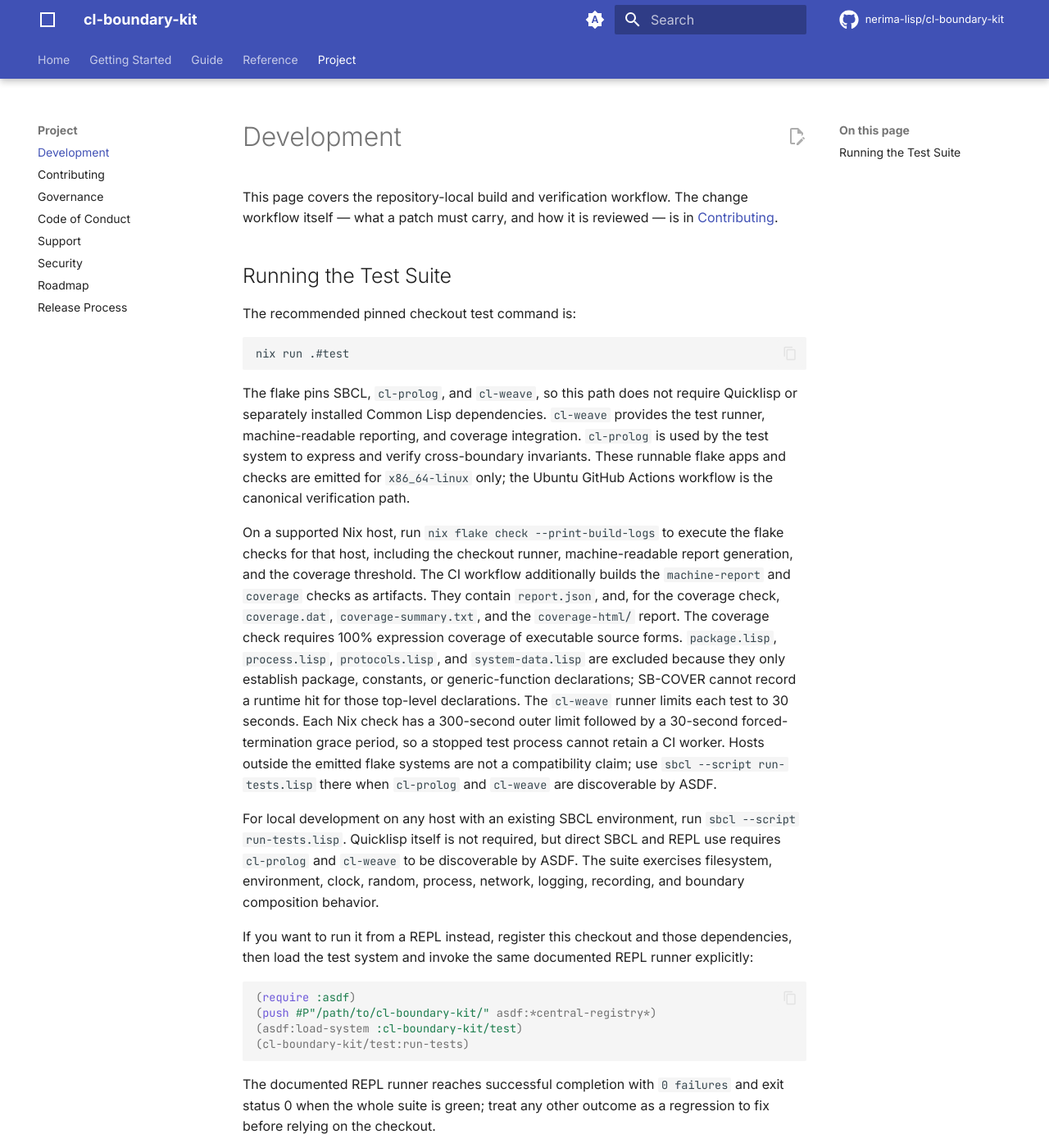
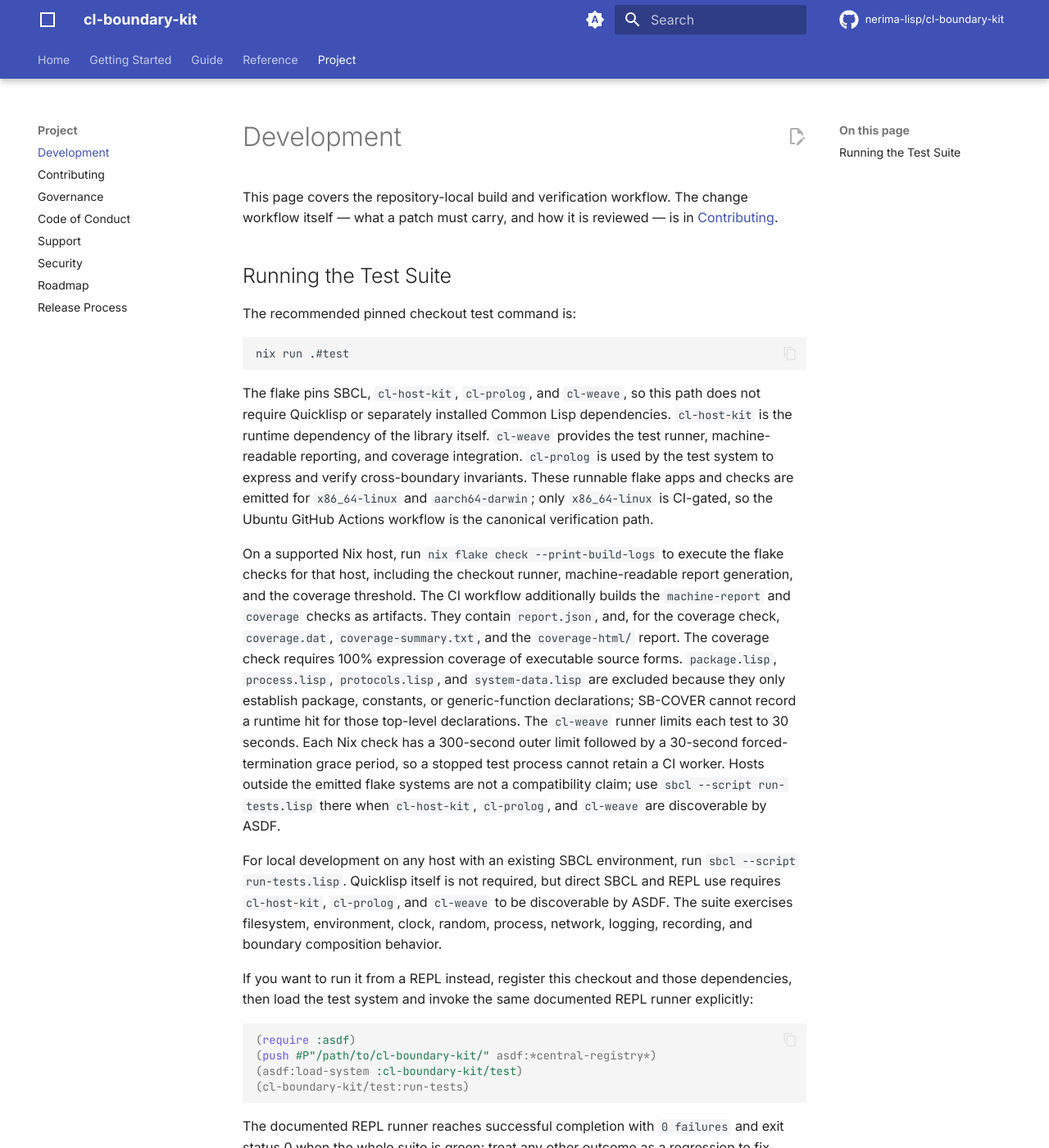
Before and after one commit to nerima-lisp/cl-boundary-kit, an MkDocs documentation site: the page built from docs/src/project/development.md, in a window 1280 px wide and 1400 px high. Shown: the whole window at 82% size. Built offline with MkDocs 1.6.1 and Material for MkDocs 9.7.7, drawn with Linux system fonts in a browser that asks for light colours; comment, search, counter and statistics services are not loaded.

Commit message:
refactor: remove dead code, unify constant style, fix stale doc claims
- src/env-classes.lisp: drop the unused recording-environment-delegate
  reader; every sibling recording boundary reads its delegate through
  it, but env-classes.lisp copies the delegate's collaborator
  functions at construction and never reads the slot again.
- src/process.lisp: switch the three boundary-type markers from
  defparameter to defconstant, matching the established convention in
  filesystem-classes.lisp.
- docs: drop the removed JSON-serialization-of-call-histories claim
  from the guide map; correct four "x86_64-linux only" platform claims
  now that the flake also declares aarch64-darwin (CI-gated on
  x86_64-linux only); document cl-host-kit as a required manual-install
  dependency in README and getting-started; prune the three vestigial
  api-doc-*/api-executable-docs-* test-file shims from the two doc-test
  file-path lists that still named them after the split successors
  replaced them.

````diff
--- a/docs/src/project/development.md
+++ b/docs/src/project/development.md
@@ -12,13 +12,14 @@ The recommended pinned checkout test command is:
 nix run .#test
 ```
 
-The flake pins SBCL, `cl-prolog`, and `cl-weave`, so this path does not require
-Quicklisp or separately installed Common Lisp dependencies. `cl-weave` provides
+The flake pins SBCL, `cl-host-kit`, `cl-prolog`, and `cl-weave`, so this path
+does not require Quicklisp or separately installed Common Lisp dependencies.
+`cl-host-kit` is the runtime dependency of the library itself. `cl-weave` provides
 the test runner, machine-readable reporting, and coverage integration.
 `cl-prolog` is used by the test system to express and verify cross-boundary
 invariants. These runnable flake apps and checks are emitted for
-`x86_64-linux` only; the Ubuntu GitHub Actions workflow is the canonical
-verification path.
+`x86_64-linux` and `aarch64-darwin`; only `x86_64-linux` is CI-gated, so the
+Ubuntu GitHub Actions workflow is the canonical verification path.
 
 On a supported Nix host, run `nix flake check --print-build-logs` to execute
 the flake checks for that host, including the checkout runner,
@@ -34,13 +35,13 @@ declarations. The `cl-weave` runner limits each test to 30 seconds. Each Nix
 check has a 300-second outer limit followed by a 30-second forced-termination
 grace period, so a stopped test process cannot retain a CI worker. Hosts outside
 the emitted flake systems are not a compatibility claim; use
-`sbcl --script run-tests.lisp` there when `cl-prolog` and `cl-weave` are
-discoverable by ASDF.
+`sbcl --script run-tests.lisp` there when `cl-host-kit`, `cl-prolog`, and
+`cl-weave` are discoverable by ASDF.
 
 For local development on any host with an existing SBCL environment, run
 `sbcl --script run-tests.lisp`. Quicklisp itself is not required, but direct
-SBCL and REPL use requires `cl-prolog` and `cl-weave` to be discoverable by
-ASDF. The suite exercises
+SBCL and REPL use requires `cl-host-kit`, `cl-prolog`, and `cl-weave` to be
+discoverable by ASDF. The suite exercises
 filesystem, environment, clock, random, process, network, logging, recording,
 and boundary composition behavior.
 
````
Also changed, not shown: docs/src/getting-started.md (+9 -1 lines), docs/src/index.md (+2 -3 lines), docs/src/project/release-process.md (+3 -4 lines), docs/src/reference/compatibility.md (+3 -2 lines), README.md, 5 other files.
